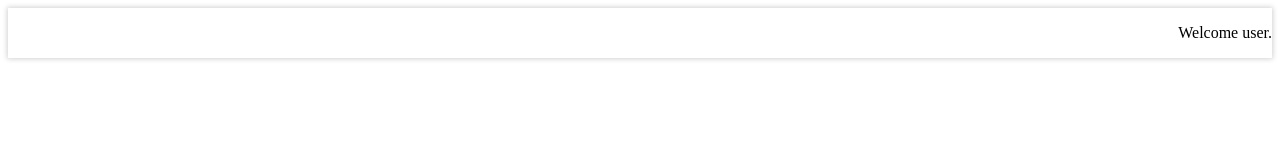
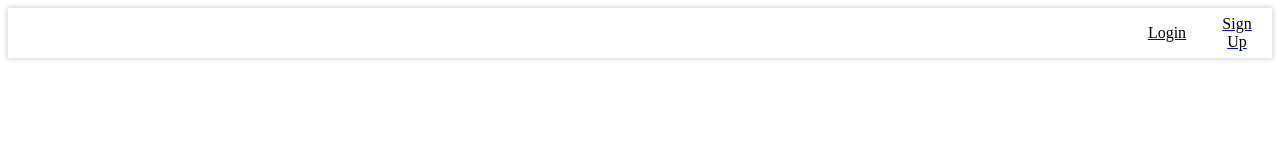
Before and after one commit to sky8the2flies/busy-lists, a React (Create React App) app: page / in a window 1280 px wide. Shown: the top 160 px of the page. Built offline with nearby package versions, Linux system fonts and the light colour scheme.

Commit message:
Add logout

```diff
--- a/src/App.js
+++ b/src/App.js
@@ -13,10 +13,18 @@ class App extends React.Component {
         user: userService.getUser(),
     };
 
+    handleLogout = () => {
+        userService.logout();
+        this.setState({ user: null });
+    };
+
     render() {
         return (
             <div>
-                <NavBar user={this.state.user} />
+                <NavBar
+                    user={this.state.user}
+                    handleLogout={this.handleLogout}
+                />
                 <Switch>
                     {/* Home Page route */}
                     <Route exact path="/" render={() => <></>} />
--- a/src/components/NavBar/NavBar.jsx
+++ b/src/components/NavBar/NavBar.jsx
@@ -18,12 +18,16 @@ const NavLink = styled.div`
     height: 100%;
     text-align: center;
     margin: 0px 10px;
+    color: black;
 `;
 
 const NavBar = (props) => {
-    let loggedIn = !props.user ? (
+    let loggedIn = props.user ? (
         <>
             <p>Welcome user.</p>
+            <Link to="">
+                <NavLink onClick={props.handleLogout}>Log out</NavLink>
+            </Link>
         </>
     ) : (
         <>
--- a/src/services/tokenService.js
+++ b/src/services/tokenService.js
@@ -1,11 +1,16 @@
 export default {
     setToken,
+    removeToken,
     getUserFromToken,
     getToken,
 };
 
 function setToken(token) {
     localStorage.setItem('token', token);
+}
+
+function removeToken() {
+    localStorage.removeItem('token');
 }
 
 function getUserFromToken() {
--- a/src/services/userService.js
+++ b/src/services/userService.js
@@ -3,6 +3,8 @@ import tokenService from './tokenService';
 export default {
     getUser,
     signup,
+    login,
+    logout,
 };
 
 const BASE_URL = '/api/users';
@@ -25,3 +27,9 @@ function signup(user) {
             tokenService.setToken(token);
         });
 }
+
+function login(user) {}
+
+function logout() {
+    tokenService.removeToken();
+}
```
